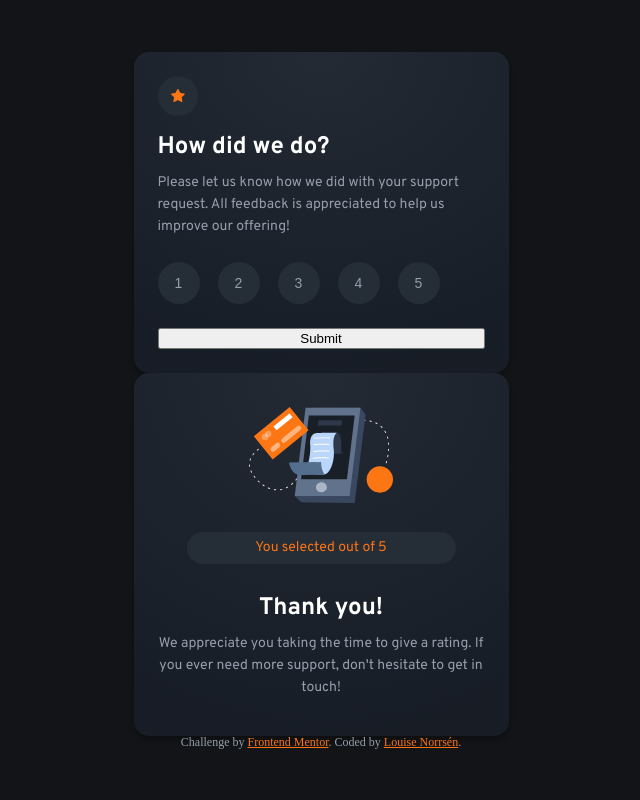
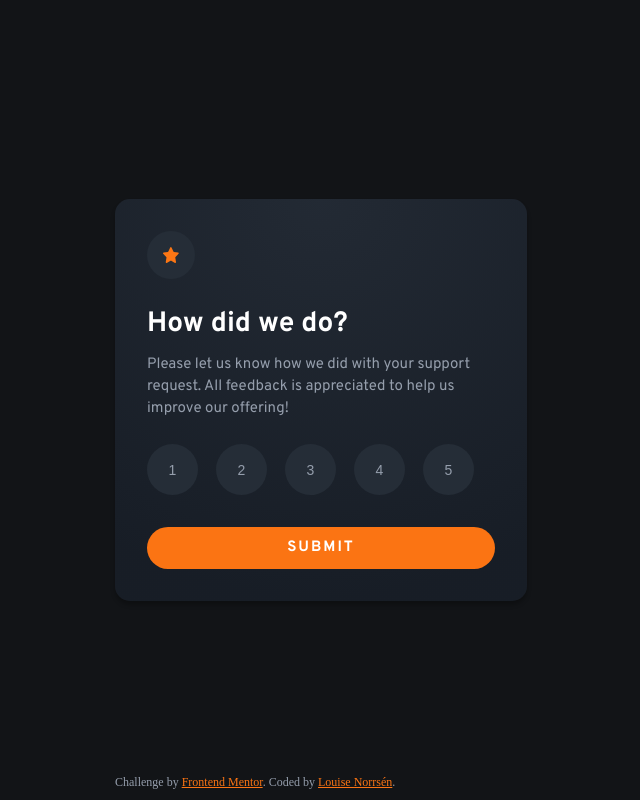
Before and after one commit to louisenorrsen/interactive-rating-component-main, a plain HTML site: page index.html in a window 1536 px wide. Shown: the whole page, without its empty margins (447-1087 px from the left). Drawn offline with Linux system fonts and the light colour scheme.

Commit message:
first attempt

```diff
--- a/index.html
+++ b/index.html
@@ -5,6 +5,7 @@
   <meta name="viewport" content="width=device-width, initial-scale=1.0"> <!-- displays site properly based on user's device -->
   <link rel="stylesheet" href="./style.css">
   <link rel="stylesheet" href="./reset.css">
+  <script src="./script.js" defer></script>
   <link rel="icon" type="image/png" sizes="32x32" href="./images/favicon-32x32.png">
 
   <title>Frontend Mentor | Interactive rating component</title>
@@ -12,7 +13,7 @@
 <body>
   <main>
     <!-- Rating state start -->
-    <div class="ratingState">
+    <div id="ratingState" class="ratingState">
 
       <div class="circle">
         <img src="./images/icon-star.svg" alt="icon-star">
@@ -21,20 +22,24 @@
       <h1 class="title">How did we do?</h1>
       <p class="text">Please let us know how we did with your support request. All feedback is appreciated to help us improve our offering!</p>
       <div class="rating-container">
-        <button id="one" class="rating">1</button>
-        <button id="two" class="rating">2</button>
-        <button id="tree" class="rating">3</button>
-        <button id="four" class="rating">4</button>
-        <button id="five" class="rating">5</button>
+        <button class="rating">1</button>
+        <button class="rating">2</button>
+        <button class="rating">3</button>
+        <button class="rating">4</button>
+        <button class="rating">5</button>
       </div>
-      <button class="submit">Submit</button>
+      <button id="submit" class="submit">Submit</button>
     </div>
     <!-- Rating state end -->
 
     <!-- Thank you state start -->
-    <div class="thankYouState">
+    <div id="thankYouState" class="thankYouState">
       <img src="./images/illustration-thank-you.svg" alt="illustration-thank-you">
-      <div class="userRating">You selected<span id="ratingResult"><!-- Add rating here --></span> out of 5</div>
+      <div class="userRating">
+        You selected
+        <span id="ratingResult"></span>
+        out of 5
+      </div>
       <h2 class="title">Thank you!</h2>
 
       <p class="text">We appreciate you taking the time to give a rating. If you ever need more support, don't hesitate to get in touch!</p>
--- a/script.js
+++ b/script.js
@@ -1,7 +1,24 @@
-const one = document.getElementById('one')
-const two = document.getElementById("two")
-const three = document.getElementById("three")
-const four = document.getElementById("four")
-const five = document.getElementById("five")
+const buttons = document.querySelectorAll('.rating')
+const submit = document.getElementById('submit')
 
-one.addEventListener('click', vadskahända?)
+const result = document.getElementById('ratingResult')
+let rating = ''
+
+const showRating = () => {
+  result.innerHTML = ` ${rating}`
+}
+
+buttons.forEach(button => {
+    button.addEventListener('click', (e) => {
+        rating = e.target.textContent
+        showRating()
+    })
+})
+
+submit.addEventListener('click', () => {
+    const thankYouView = document.getElementById("thankYouState")
+    const ratingView = document.getElementById("ratingState")
+    ratingView.style.display = 'none'
+    thankYouView.style.display = 'flex'
+    return
+})
--- a/style.css
+++ b/style.css
@@ -17,7 +17,6 @@ body {
     place-content: center;
     place-items: center;
     height: 100vh;
-
 }
 
 .ratingState,
@@ -30,6 +29,7 @@ body {
     display: flex;
     flex-direction: column;
     padding: 1.5rem;
+    box-sizing: border-box;
 }
 
 .circle {
@@ -73,6 +73,17 @@ body {
     border-radius: 50%;
     font-size: 14px;
     line-height: 24px;
+    cursor: pointer;
+}
+
+.rating:hover {
+    background-color: var(--orange);
+    color: var(--white);
+}
+
+.rating:focus {
+    background-color: var(--medium-grey);
+    color: var(--white);
 }
 
 .rating-container {
@@ -81,8 +92,29 @@ body {
     gap: 18px;
 }
 
+.submit {
+    background-color: var(--orange);
+    border: none;
+    color: var(--white);
+    padding: 12px;
+    border-radius: 22.5px;
+    text-transform: uppercase;
+    font-family: var(--overpass);
+    font-size: 15px;
+    line-height: 18px;
+    font-weight: 700;
+    letter-spacing: 2px;
+    cursor: pointer;
+    text-align: center;
+}
+
+.submit:hover {
+    background-color: var(--white);
+    color: var(--orange);
+}
+
 .thankYouState {
-    /* display: none; */
+    display: none;
     text-align: center;
     padding: 34px 24px 37px 24px;
 }
@@ -98,18 +130,69 @@ body {
     font-family: var(--overpass);
     font-size: 14px;
     line-height: 22px;
-    margin: 29px;
+    margin: 29px auto;
     background-color: var(--dark-blue);
+    border-radius: 22.5px;
     padding: 5px 12px;
-    border-radius: 22.5px;
+    width: max-content;
 }
 
 .attribution {
     font-size: 12px;
     text-align: center;
     color: var(--light-grey);
+    position: absolute;
+    bottom: 1em;
 }
 
 .attribution a {
     color: var(--orange);
 }
+
+@media only screen and (min-width: 1440px) {
+    .ratingState,
+    .thankYouState {
+        width: 412px;
+        padding: 32px;
+    }
+
+    .circle {
+        width: 48px;
+        height: 48px;
+        margin-bottom: 30px;
+    }
+
+    .circle img {
+        width: 16.75px;
+        height: 16px;
+    }
+
+    .title {
+        font-size: 28px;
+    }
+
+    .text {
+        margin-top: 0.938rem;
+        font-size: 15px;
+    }
+
+    .rating-container {
+        margin-bottom: 32px;
+    }
+
+    .rating {
+        width: 51px;
+        height: 51px;
+    }
+
+    .thankYouState img {
+        width: 162px;
+    }
+
+    .userRating {
+        margin: 32px auto;
+        font-size: 15px;
+        line-height: 24px;
+        padding: 4px 20px;
+    }
+}
```
